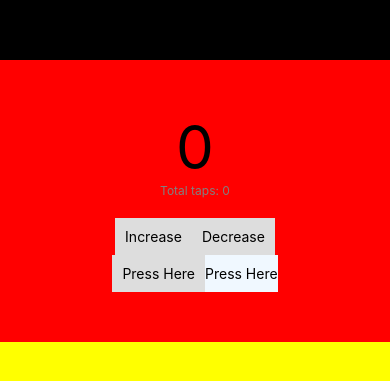
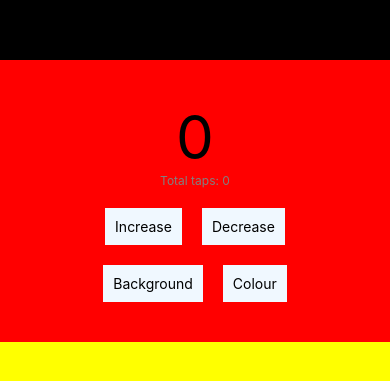
Before and after one commit to PythonicVirtuoso/AP, a React Native app: screen / in a window 390 px wide. Shown: the part 221-602 px from the top of the page. Built offline with nearby package versions, Linux system fonts and the light colour scheme.

Commit message:
Sixth commit

```diff
--- a/App.js
+++ b/App.js
@@ -84,21 +84,26 @@ export default function App() {
       backgroundColor: color,
       alignItems: "center",
       justifyContent: "center",
+      padding: 10,
     },
     buttonOne: {
       alignItems: "center",
-      backgroundColor: "#DDDDDD",
+      backgroundColor: color,
       padding: 10,
+      marginRight: 20,
     },
     buttonTwo: {
       alignItems: "center",
-      backgroundColor: "#DDDDDD",
+      backgroundColor: color,
       padding: 10,
+      marginBottom: 20,
+      marginRight: 20,
     },
     buttonThree: {
       alignItems: "center",
-      backgroundColor: "#DDDDDD",
+      backgroundColor: color,
       padding: 10,
+      marginBottom: 20,
     },
   };
 
@@ -120,10 +125,10 @@ export default function App() {
       </View>
       <View style={{ flexDirection: "row" }}>
         <TouchableOpacity style={styles.buttonOne} onPress={toggleFlag}>
-          <Text>Press Here</Text>
+          <Text>Background</Text>
         </TouchableOpacity>
         <TouchableOpacity style={styles.container} onPress={setBackgroundColor}>
-          <Text>Press Here</Text>
+          <Text>Colour</Text>
         </TouchableOpacity>
       </View>
     </View>
```
Also changed, not shown: todo.txt.
